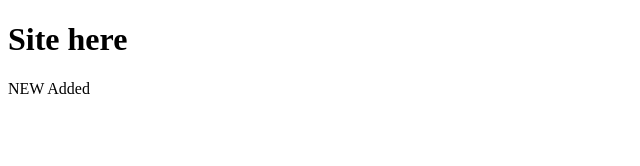
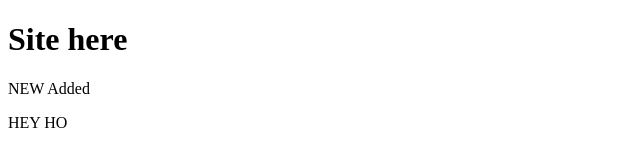
Before and after one commit to Bo395/Site, a plain HTML site: page index.html in a window 1280 px wide. Shown: the full height of the page, 0-640 px from the left. Drawn offline with Linux system fonts and the light colour scheme.

Commit message:
second commit

```diff
--- a/index.html
+++ b/index.html
@@ -10,6 +10,7 @@ Site
 <body>
     <h1>Site here </h1>
     <p> NEW Added </p>
+    <p> HEY HO </p>
 
 </body>
 </html>
```
